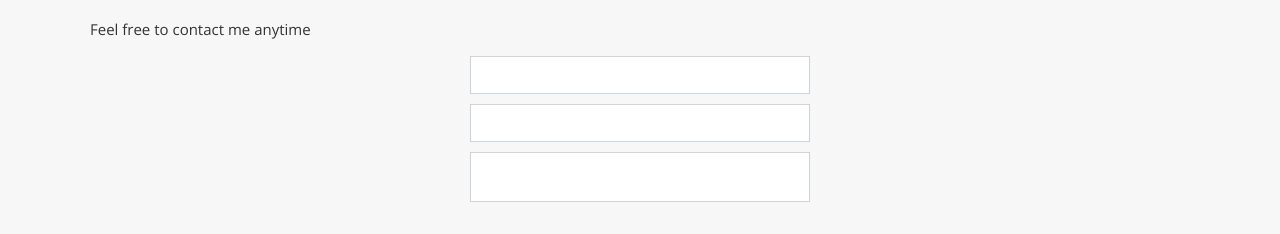
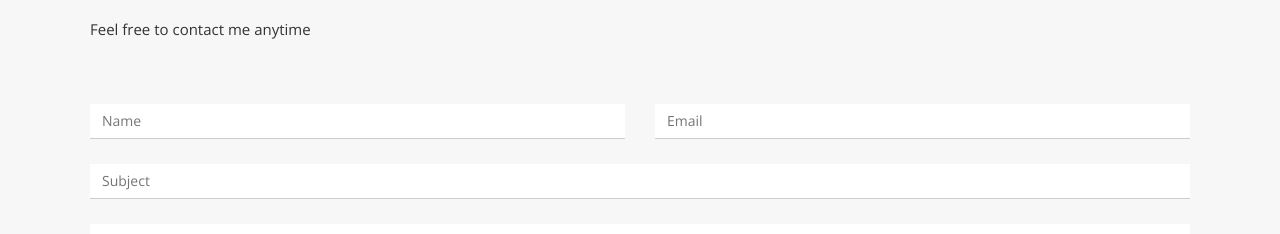
Before and after one commit to svensktutby/personal-portfolio, a React (Create React App) app: page / in a window 1280 px wide. Shown: the part 2555-2789 px from the top of the page. Built offline with nearby package versions, Linux system fonts and the light colour scheme.

Commit message:
feat: add style for Contact section

```diff
--- a/src/components/Contact/Contact.module.scss
+++ b/src/components/Contact/Contact.module.scss
@@ -10,8 +10,5 @@
 }
 
 .formWrapper {
-  display: flex;
-  flex-direction: column;
-  align-items: center;
-  justify-content: center;
+  padding-top: 48px;
 }
--- a/src/components/Contact/Form/Form.module.scss
+++ b/src/components/Contact/Form/Form.module.scss
@@ -3,19 +3,34 @@
   flex-direction: column;
 }
 
-.inputsWrapper {
-  min-width: 340px;
-  min-height: 200px;
+.formInner {
+  display: flex;
+  flex-wrap: wrap;
 }
 
-.textTitle,
+.nameTitle,
 .emailTitle,
+.subjectTitle,
 .messageTitle {
-  padding-bottom: 10px;
+  margin-bottom: 25px;
+}
+
+.nameTitle,
+.emailTitle {
+  flex: 0 0 50%;
+  max-width: 50%;
+}
+
+.nameTitle {
+  padding-right: 15px;
+}
+
+.emailTitle {
+  padding-left: 15px;
 }
 
 .message {
-  min-height: 50px;
+  min-height: 120px;
 
   resize: none;
 }
--- a/src/components/Contact/Form/Form.tsx
+++ b/src/components/Contact/Form/Form.tsx
@@ -12,25 +12,42 @@ export const Form: FC = () => {
         e.preventDefault();
       }}
     >
-      <div className={s.inputsWrapper}>
-        <label className={`${styleInput.inputWrapper} ${s.textTitle}`}>
-          <input className={`${styleInput.input} ${s.text}`} type="text" />
+      <div className={s.formInner}>
+        <label className={`${styleInput.inputWrapper} ${s.nameTitle}`}>
+          <input
+            className={`${styleInput.input} ${s.name}`}
+            type="text"
+            placeholder="Name"
+            required
+          />
         </label>
         <label className={`${styleInput.inputWrapper} ${s.emailTitle}`}>
           <input
             className={`${styleInput.input} ${s.email}`}
             type="email"
+            placeholder="Email"
             required
           />
         </label>
+        <label className={`${styleInput.inputWrapper} ${s.subjectTitle}`}>
+          <input
+            className={`${styleInput.input} ${s.subject}`}
+            type="text"
+            placeholder="Subject"
+          />
+        </label>
         <label className={`${styleInput.inputWrapper} ${s.messageTitle}`}>
-          <textarea className={`${styleInput.input} ${s.message}`} />
+          <textarea
+            className={`${styleInput.input} ${s.message}`}
+            placeholder="Message"
+            required
+          />
         </label>
-      </div>
-      <div className={s.submitWrapper}>
-        <button className={`${styleBtn.btn} ${s.submit}`} type="submit">
-          Send
-        </button>
+        <div className={s.submitWrapper}>
+          <button className={`${styleBtn.btn} ${s.submit}`} type="submit">
+            Send message
+          </button>
+        </div>
       </div>
     </form>
   );
--- a/src/components/common/styles/Button.module.scss
+++ b/src/components/common/styles/Button.module.scss
@@ -27,7 +27,7 @@
 
   &:focus {
     outline: 0;
-    box-shadow: 0 0 0 0.2rem rgba(0, 123, 255, 0.25);
+    box-shadow: 0 0 0 0.2rem rgba($theme-color, 0.25);
   }
 
   @media (hover: hover) {
--- a/src/components/common/styles/Input.module.scss
+++ b/src/components/common/styles/Input.module.scss
@@ -15,23 +15,22 @@
   padding: 0.375rem 0.75rem;
 
   font-weight: 400;
-  font-size: 1rem;
+  font-size: 0.875rem;
   line-height: 1.5;
   font-family: inherit;
   color: $text-color;
 
-  background-color: #fff;
+  background-color: $white;
   background-clip: padding-box;
-  border: 1px solid #ced4da;
+  border: 0;
+  border-bottom: 1px solid $border-color;
 
-  transition: border-color 0.15s ease-in-out, box-shadow 0.15s ease-in-out;
+  transition: border-color $transition-time;
 
   &:focus {
     color: var(--dark);
 
-    background-color: #fff;
-    border-color: #80bdff;
+    border-color: $theme-color;
     outline: 0;
-    box-shadow: 0 0 0 0.2rem rgba(0, 123, 255, 0.25);
   }
 }
```
